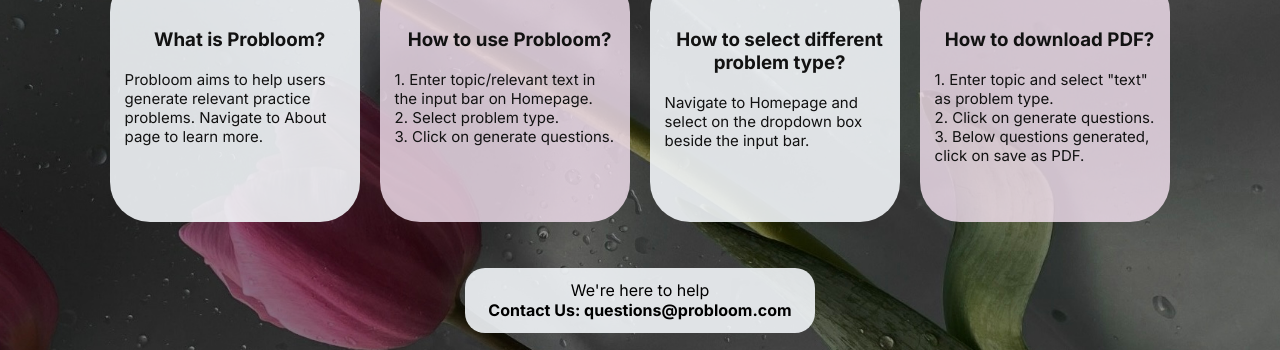
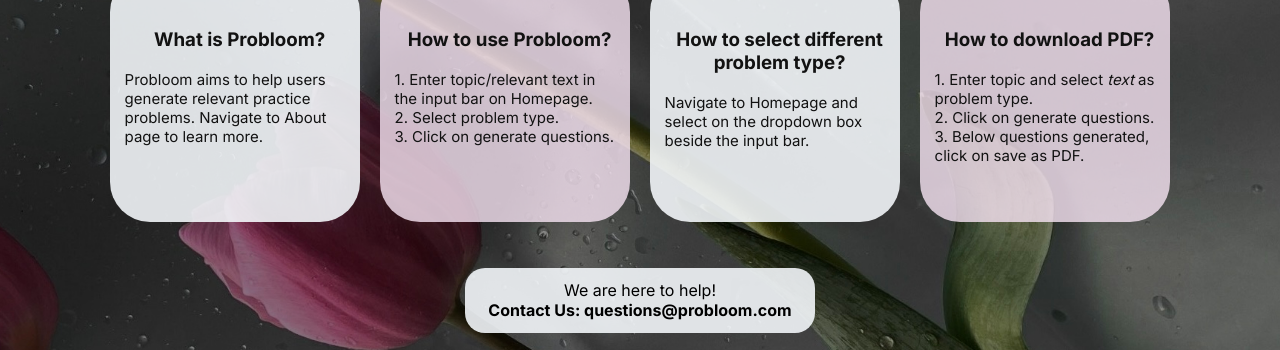
Before and after one commit to Awesomedonut/Practice-Problem-Generator, a Next.js app in the folder probloom/: page /Help in a window 1280 px wide. Shown: the part 403-753 px from the top of the page. Built offline with nearby package versions, Linux system fonts and the light colour scheme.

Commit message:
minor bug fixes, close #22

```diff
--- a/probloom/src/app/Help/page.tsx
+++ b/probloom/src/app/Help/page.tsx
@@ -31,7 +31,7 @@ export default function Help() {
                     <div className={`${styles.box} ${styles.box4}`}>
                         <div className={styles.boxContent}>
                             <h3 className={styles.heading}>How to download PDF?</h3>
-                            <p className={styles.paragraph}>1. Enter topic and select "text" as problem type. </p>
+                            <p className={styles.paragraph}>1. Enter topic and select <i>text</i> as problem type. </p>
                             <p className={styles.paragraph}>2. Click on generate questions. </p>
                             <p className={styles.paragraph}>3. Below questions generated, click on save as PDF. </p>
                         </div>
@@ -40,7 +40,7 @@ export default function Help() {
                 </div>
             </div>
             <div className={styles.contactus}>
-                <p>We're here to help</p>
+                <p>We are here to help!</p>
                 <h4>Contact Us: questions@probloom.com</h4>
             </div>
         </div>
```
